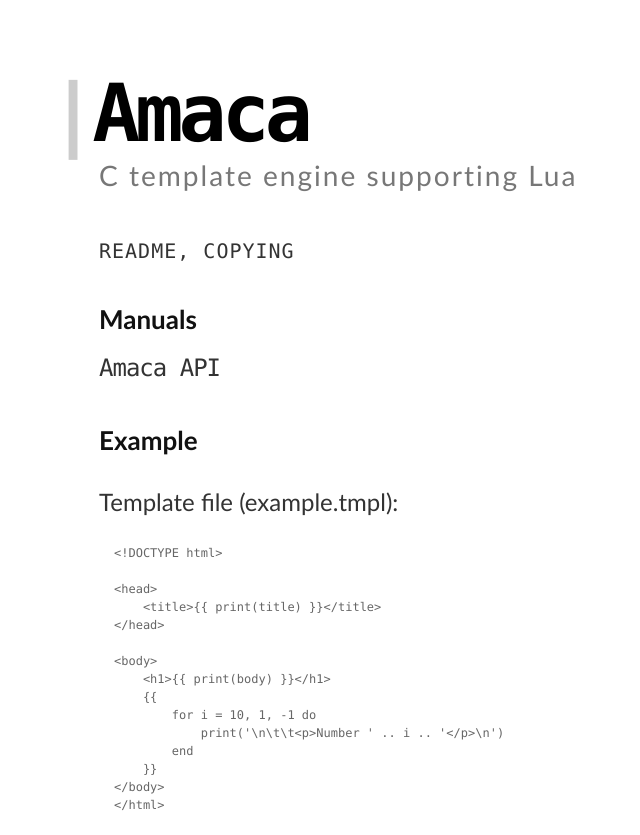
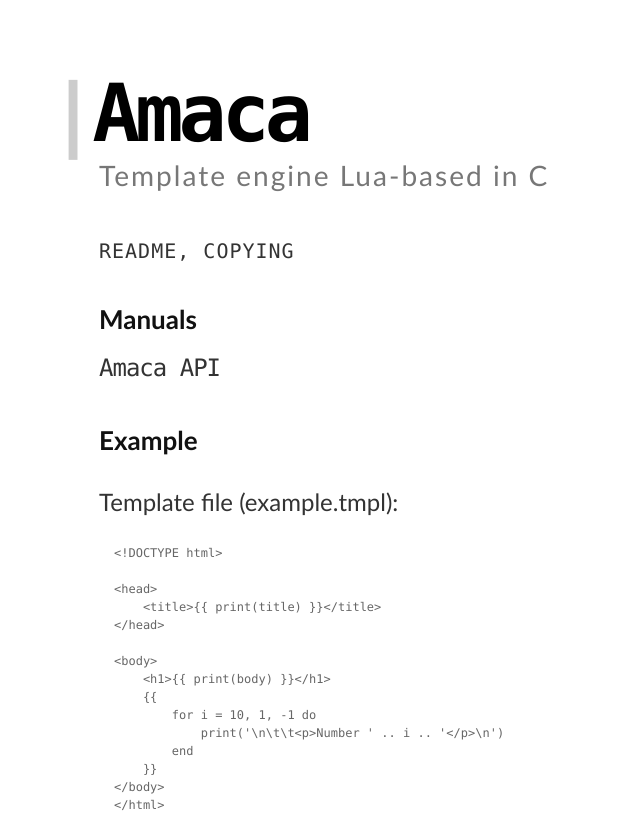
Before and after one commit to awakmu/Amaca, a plain HTML site: page index.html in a window 1280 px wide. Shown: the top 835 px of the page, without its empty margins (205-845 px from the left). Drawn offline with Linux system fonts and the light colour scheme.

Commit message:
re-word project description (again)

```diff
--- a/index.html
+++ b/index.html
@@ -1,7 +1,7 @@
 <!DOCTYPE html>
 <html>
 <head>
-  <title>Amaca -- C template engine supporting Lua</title>
+  <title>Amaca -- Template engine Lua-based in C</title>
   <style>
     body {
       font-size:24px;
@@ -66,7 +66,7 @@
 <body>
 <div id='index'>
   <h1><b>|</b>Amaca</h1>
-  <h3>C template engine supporting Lua</h3>
+  <h3>Template engine Lua-based in C</h3>
 
   <p class='aux'>
     <a href='http://github.com/AlexBio/Amaca#readme'>README</a>,
```
